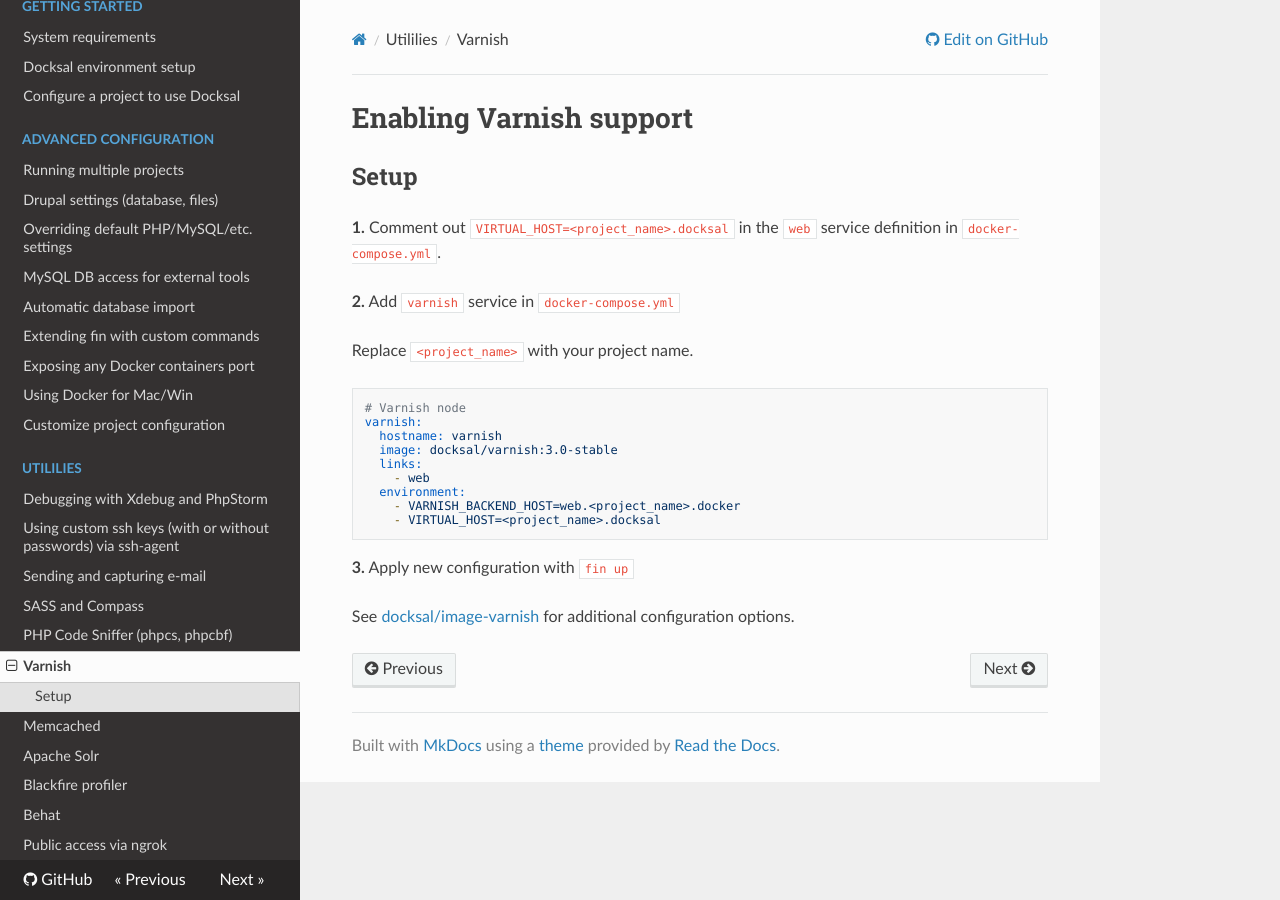
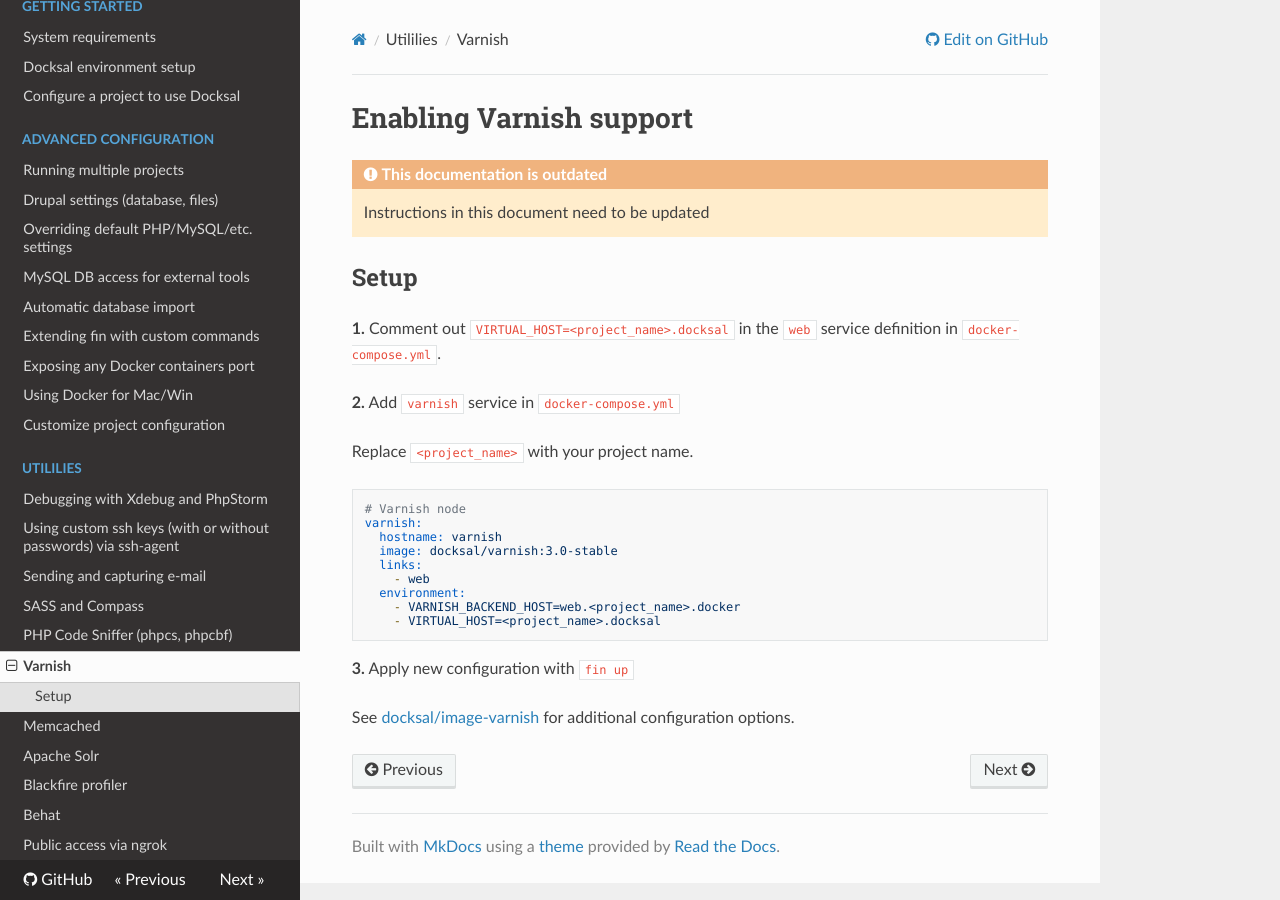
Before and after one commit to docksal/docksal, an MkDocs documentation site: the page built from docs/varnish.md, in a window 1280 px wide. Built offline with MkDocs 1.6.1, drawn with Linux system fonts in a browser that asks for light colours; nearby versions of some CDN libraries; old or Windows-style settings are respelled for this version of MkDocs.

Commit message:
Update varnish.md

```diff
--- a/docs/varnish.md
+++ b/docs/varnish.md
@@ -1,4 +1,7 @@
 # Enabling Varnish support
+
+!!! warning "This documentation is outdated"
+    Instructions in this document need to be updated
 
 ## Setup
 
```
